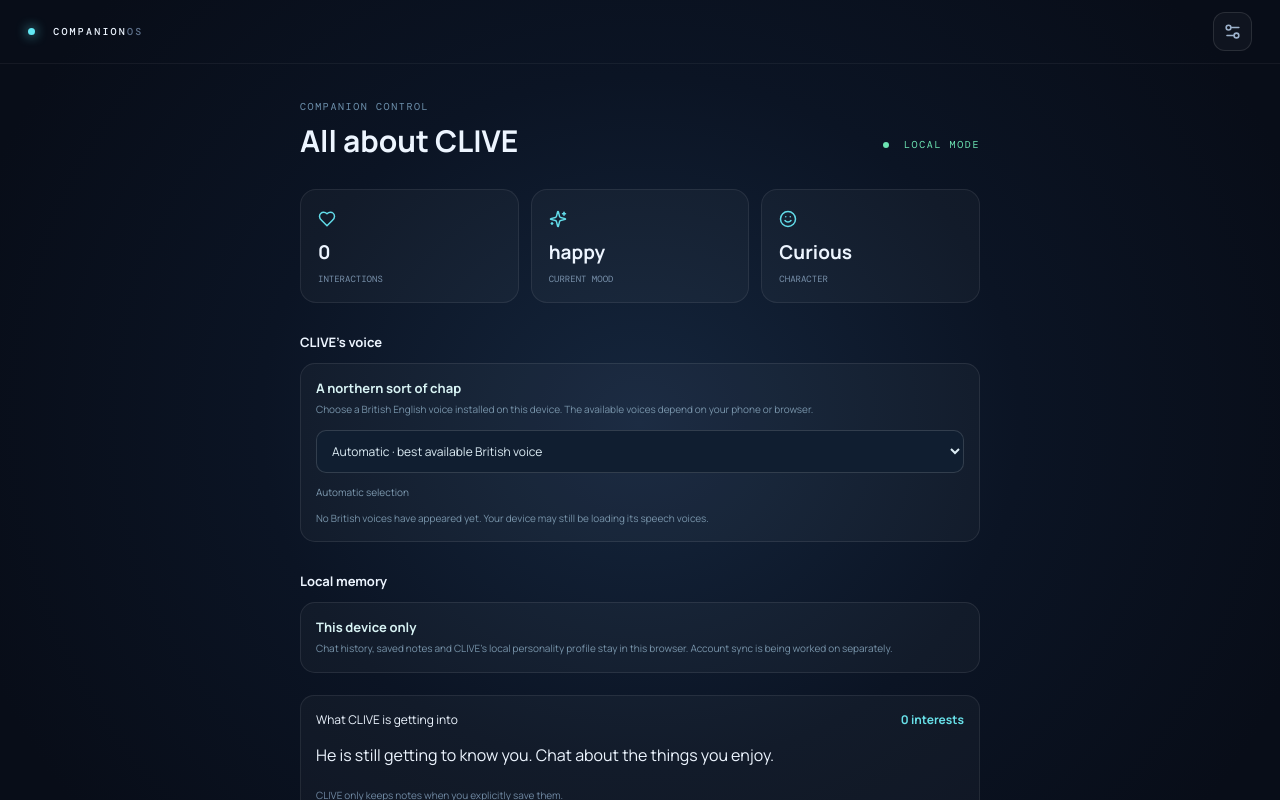
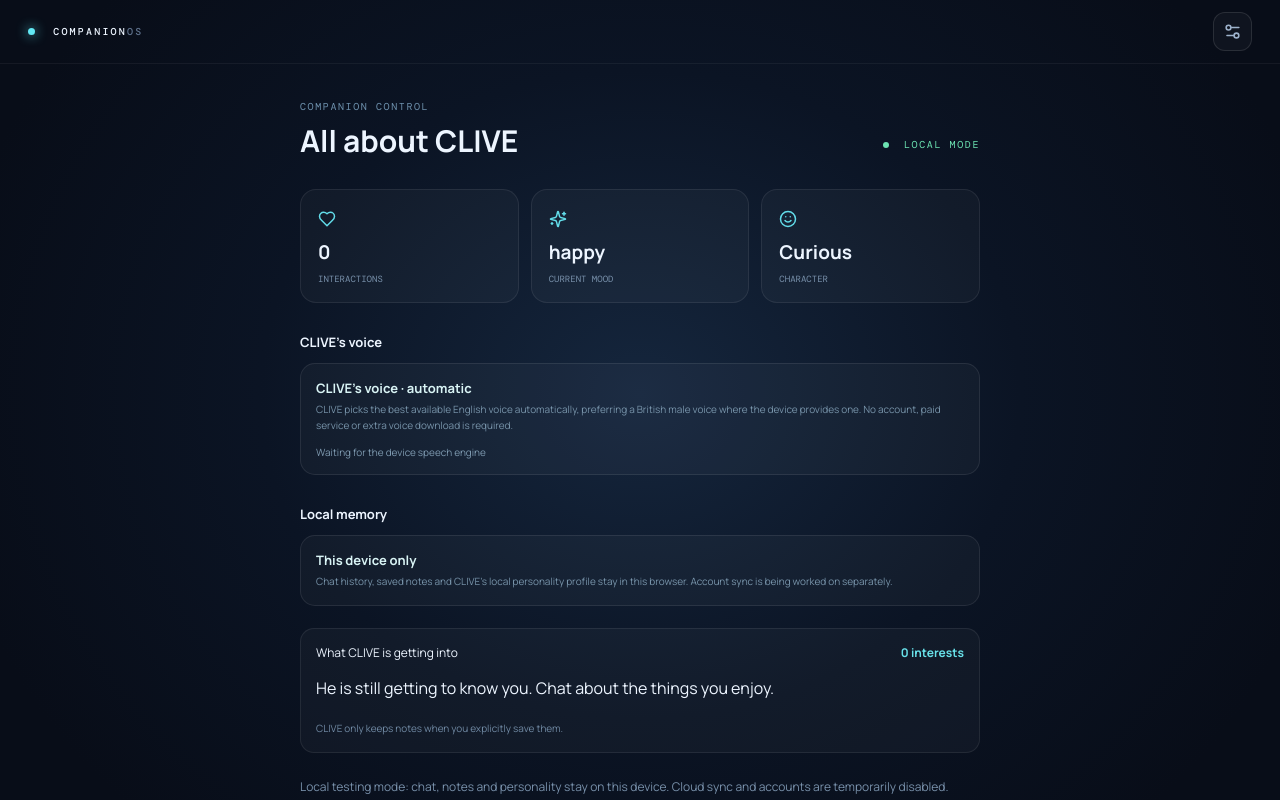
Before and after one commit to ray-seal/Companion-os, a React (Vite) app: page / in a window 1280 px wide. Both pictures are taken after a click on the button 1232 px from the left and 31 px from the top of the page. Shown: the top 800 px of the page. Built offline with nearby package versions, Linux system fonts and the light colour scheme.

Commit message:
Use automatic free system voice for CLIVE

```diff
--- a/src/App.tsx
+++ b/src/App.tsx
@@ -23,6 +23,16 @@ const lines: Record<Mood, string[]> = {
   excited: ["Now we're talking!", "That's got my little lights flashing."],
   calm: ["Steady as she goes.", "No hurry. We've got time."]
 }
+function chooseCliveVoice(voices: SpeechSynthesisVoice[]): SpeechSynthesisVoice | undefined {
+  const english = voices.filter(v => /^en(?:-|$)/i.test(v.lang))
+  const british = english.filter(v => /^en-gb(?:-|$)/i.test(v.lang))
+  const maleNames = /\b(male|daniel|arthur|george|oliver|ryan|alfie|james|thomas|lee|guy|fred|liam|rishi)\b/i
+  const femaleNames = /\b(female|woman|susan|kate|serena|hazel|sonia|amy|libby|moira|samantha|victoria|karen|zira)\b/i
+  const likelyMale = (list: SpeechSynthesisVoice[]) => list.find(v => maleNames.test(v.name) && !femaleNames.test(v.name))
+  return likelyMale(british) || british.find(v => v.default) || british[0]
+    || likelyMale(english) || english.find(v => v.default) || english[0]
+}
+
 function readProfile(): Profile {
   try { return { ...initialProfile, ...JSON.parse(localStorage.getItem('clive-profile') || '{}') } }
   catch { return initialProfile }
@@ -90,7 +100,6 @@ export default function App() {
   const [draft, setDraft] = useState('')
   const [speakReplies, setSpeakReplies] = useState(true)
   const [availableVoices, setAvailableVoices] = useState<SpeechSynthesisVoice[]>([])
-  const [selectedVoice, setSelectedVoice] = useState(() => localStorage.getItem('clive-voice') || '')
   const [listening, setListening] = useState(false)
   const [voiceSupported, setVoiceSupported] = useState(false)
   const [thinking, setThinking] = useState(false)
@@ -114,7 +123,6 @@ export default function App() {
     window.speechSynthesis.addEventListener('voiceschanged', loadVoices)
     return () => window.speechSynthesis.removeEventListener('voiceschanged', loadVoices)
   }, [])
-  useEffect(() => { if (selectedVoice) localStorage.setItem('clive-voice', selectedVoice) }, [selectedVoice])
   useEffect(() => {
     const SpeechRecognition = (window as any).SpeechRecognition || (window as any).webkitSpeechRecognition
     if (!SpeechRecognition) return
@@ -148,7 +156,7 @@ export default function App() {
         setMessage(spoken); setMood('surprised'); setDisplayMode('timer')
         setTimers(current => current.filter(item => item.dueAt > now))
         setAlarms(current => current.filter(item => item.dueAt > now))
-        if ('speechSynthesis' in window) { window.speechSynthesis.cancel(); window.speechSynthesis.speak(new SpeechSynthesisUtterance(spoken)) }
+        if ('speechSynthesis' in window) speak(spoken)
         if ('Notification' in window && Notification.permission === 'granted') new Notification('CLIVE', { body: spoken })
       }
     }
@@ -198,14 +206,8 @@ export default function App() {
     }
     utterance.rate = voiceStyle[mood].rate
     utterance.pitch = voiceStyle[mood].pitch
-    const voices = window.speechSynthesis.getVoices()
-    const preferred = voices.find(v => v.voiceURI === selectedVoice)
-    const britishVoices = voices.filter(v => v.lang.toLowerCase().startsWith('en-gb'))
-    const maleHints = /\b(male|daniel|arthur|george|oliver|ryan|alfie|james|thomas|lee|guy|fred)\b/i
-    const femaleHints = /\b(female|woman|susan|kate|serena|hazel|sonia|amy|libby|moira)\b/i
-    const likelyMale = britishVoices.find(v => maleHints.test(v.name) && !femaleHints.test(v.name))
-    const british = preferred || likelyMale || britishVoices[0] || voices.find(v => v.lang.toLowerCase().startsWith('en'))
-    if (british) utterance.voice = british
+    const voice = chooseCliveVoice(window.speechSynthesis.getVoices())
+    if (voice) utterance.voice = voice
     window.speechSynthesis.speak(utterance)
   }
   function react(next: Mood, custom?: string) {
@@ -364,7 +366,6 @@ Forecast time: ${data.current.time} (${data.timezone}).`
     if (speakReplies) window.setTimeout(() => speak(answer), 180)
   }
   const voiceChoices = availableVoices.filter(v => v.lang.toLowerCase().startsWith('en-gb'))
-  const selectedVoiceName = voiceChoices.find(v => v.voiceURI === selectedVoice)?.name
   return (
     <main className="shell">
       <header className="topbar">
@@ -408,13 +409,8 @@ Forecast time: ${data.current.time} (${data.timezone}).`
           </div>
           <h3>CLIVE's voice</h3>
           <div className="voice-panel">
-            <div className="voice-copy"><strong>A northern sort of chap</strong><small>Choose a British English voice installed on this device. The available voices depend on your phone or browser.</small></div>
-            <select aria-label="Choose CLIVE's voice" value={selectedVoice} onChange={e=>setSelectedVoice(e.target.value)}>
-              <option value="">Automatic · best available British voice</option>
-              {voiceChoices.map(v=><option key={v.voiceURI} value={v.voiceURI}>{v.name} · {v.lang}</option>)}
-            </select>
-            <div className="voice-actions"><span>{selectedVoiceName || 'Automatic selection'}</span></div>
-            {!voiceChoices.length && <small className="voice-help">No British voices have appeared yet. Your device may still be loading its speech voices.</small>}
+            <div className="voice-copy"><strong>CLIVE's voice · automatic</strong><small>CLIVE picks the best available English voice automatically, preferring a British male voice where the device provides one. No account, paid service or extra voice download is required.</small></div>
+            <div className="voice-actions"><span>{availableVoices.length ? 'Voice ready on this device' : 'Waiting for the device speech engine'}</span></div>
           </div>
           <h3>Local memory</h3>
           <div className="voice-panel"><div className="voice-copy"><strong>This device only</strong><small>Chat history, saved notes and CLIVE's local personality profile stay in this browser. Account sync is being worked on separately.</small></div></div>
```
